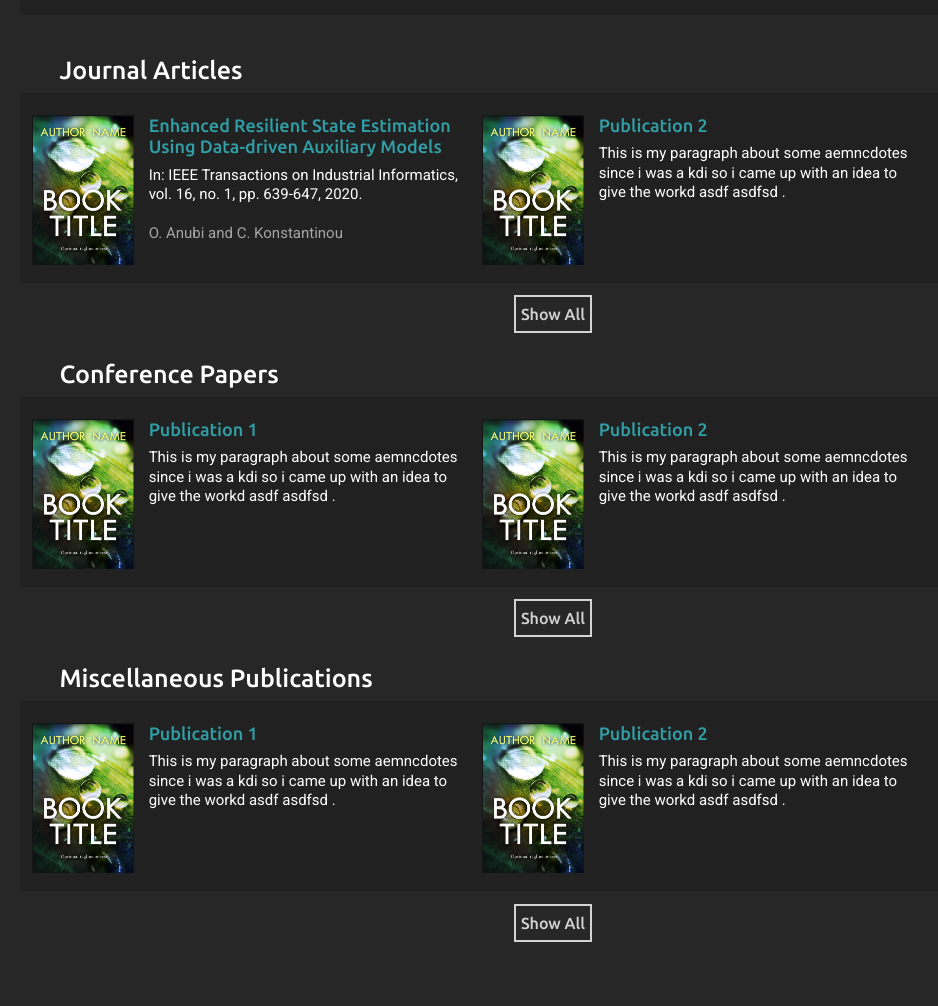
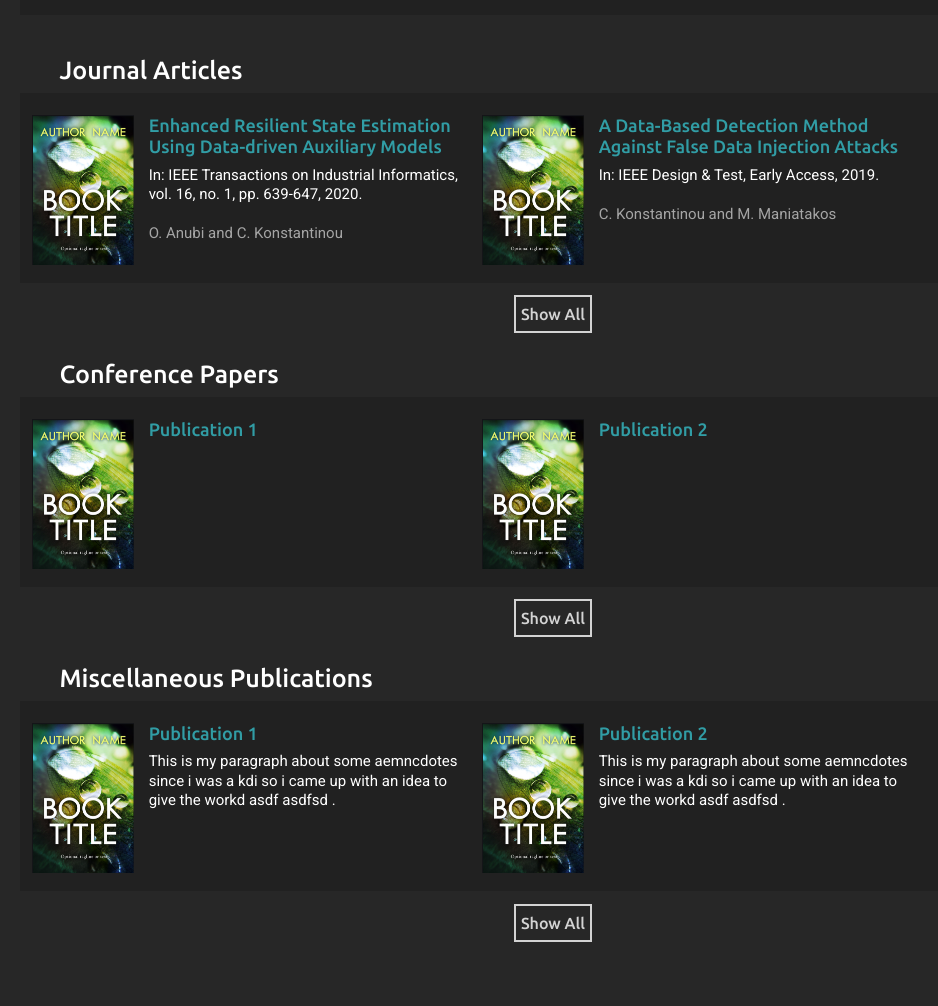
Before and after one commit to fsudssAI/fsudssAI.github.io, a plain HTML site: page publications.html in a window 1280 px wide. Shown: the part 858-1864 px from the top of the page, without its empty margins (87-1025 px from the left). Drawn offline with nearby package versions, Linux system fonts and the light colour scheme; some packages are replaced by stand-ins of ours; a script that the page names is missing.

Commit message:
Update publications.html

```diff
--- a/publications.html
+++ b/publications.html
@@ -151,40 +151,40 @@
                 <div class="publication-col col-xl-4 col-lg-4 col-md-4 col-sm-12">
                     <div class="publication-box">
                         <img src="./img/cover.PNG">
-                        <h5>Publication 2</h5>
-                        <p class="publication-desc">This is my paragraph about some aemncdotes since i was a kdi so i came up with an idea to give the workd asdf asdfsd .</p>
+                        <h5>A Data-Based Detection Method Against False Data Injection Attacks</h5>
+                        <p class="publication-desc">In: IEEE Design & Test, Early Access, 2019.</br></br><span>C. Konstantinou and M. Maniatakos</span></p>
                     </div>
                 </div>
 
                 <div class="publication-col col-xl-4 col-lg-4 col-md-6 col-sm-12">
                     <div class="publication-box">
                         <img src="./img/cover.PNG">
-                        <h5>Publication 3</h5>
-                        <p class="publication-desc">This is my paragraph about some aemncdotes since i was a kdi so i came up with an idea to give the workd asdf asdfsd .</p>
+                        <h5>Hardware-Layer Intelligence Collection for Smart Grid Embedded Systems</h5>
+                        <p class="publication-desc">In: Journal of Hardware and Systems Security, vol. 3, no. 2, pp. 132-146,, Springer, 2019.</br></br><span>C. Konstantinou and M. Maniatakos</span></p>
                     </div>
                 </div>
 
                 <div class="publication-col col-xl-4 col-lg-4 col-md-6 col-sm-12">
                     <div class="publication-box">
                         <img src="./img/cover.PNG">
-                        <h5>Publication 4</h5>
-                        <p class="publication-desc">This is my paragraph about some aemncdotes since i was a kdi so i came up with an idea to give the workd asdf asdfsd .</p>
+                        <h5>GPS Spoofing Effect on Phase Angle Monitoring and Control in an RTDS-based Hardware-In-The-Loop Environment</h5>
+                        <p class="publication-desc">In: IET Cyber-Physical Systems vol. 2, no. 4, pp. 180-187, IET, 2017.</br><span>C. Konstantinou, M. Sazos, A. Musleh, A. Keliris, A. Al-Durra, and M. Maniatakos</span></p>
                     </div>
                 </div>
 
                 <div class="publication-col col-xl-4 col-lg-4 col-md-6 col-sm-12">
                     <div class="publication-box">
                         <img src="./img/cover.PNG">
-                        <h5>Publication 5</h5>
-                        <p class="publication-desc">This is my paragraph about some aemncdotes since i was a kdi so i came up with an idea to give the workd asdf asdfsd .</p>
+                        <h5>Malicious Firmware Detection with Hardware Performance Counters</h5>
+                        <p class="publication-desc">In: IEEE Transactions on Multi-Scale Computing Systems, vol. 2, no. 3, pp. 160-173, 2016.</br></br><span>X. Wang, C. Konstantinou, M. Maniatakos, R. Karri, S. Lee, P. Robison, P. Stergiou, and S. Kim</span></p>
                     </div>
                 </div>
 
                 <div class="publication-col col-xl-4 col-lg-4 col-md-6 col-sm-12">
                     <div class="publication-box">
                         <img src="./img/cover.PNG">
-                        <h5>Publication 6</h5>
-                        <p class="publication-desc">This is my paragraph about some aemncdotes since i was a kdi so i came up with an idea to give the workd asdf asdfsd .</p>
+                        <h5>The Cybersecurity Landscape in Industrial Control Systems</h5>
+                        <p class="publication-desc">In: Proceedings of the IEEE, vol. 104, no. 5, pp. 1039-1057, 2016.</br></br><span>S. McLaughlin, C. Konstantinou, X. Wang, L. Davi, A. R. Sadeghi, M. Maniatakos, and R. Karri</span></p>
                     </div>
                 </div>
 
@@ -208,7 +208,7 @@
                     <div class="publication-box">
                         <img src="./img/cover.PNG">
                         <h5>Publication 1</h5>
-                        <p class="publication-desc">This is my paragraph about some aemncdotes since i was a kdi so i came up with an idea to give the workd asdf asdfsd .</p>
+                        <p class="publication-desc"></br></br><span></span></p>
                     </div>
                 </div>
 
@@ -216,7 +216,7 @@
                     <div class="publication-box">
                         <img src="./img/cover.PNG">
                         <h5>Publication 2</h5>
-                        <p class="publication-desc">This is my paragraph about some aemncdotes since i was a kdi so i came up with an idea to give the workd asdf asdfsd .</p>
+                        <p class="publication-desc"></br></br><span></span></p>
                     </div>
                 </div>
 
@@ -224,7 +224,7 @@
                     <div class="publication-box">
                         <img src="./img/cover.PNG">
                         <h5>Publication 3</h5>
-                        <p class="publication-desc">This is my paragraph about some aemncdotes since i was a kdi so i came up with an idea to give the workd asdf asdfsd .</p>
+                        <p class="publication-desc"></br></br><span></span></p>
                     </div>
                 </div>
 
@@ -232,7 +232,7 @@
                     <div class="publication-box">
                         <img src="./img/cover.PNG">
                         <h5>Publication 4</h5>
-                        <p class="publication-desc">This is my paragraph about some aemncdotes since i was a kdi so i came up with an idea to give the workd asdf asdfsd .</p>
+                        <p class="publication-desc"></br></br><span></span></p>
                     </div>
                 </div>
 
@@ -240,7 +240,7 @@
                     <div class="publication-box">
                         <img src="./img/cover.PNG">
                         <h5>Publication 5</h5>
-                        <p class="publication-desc">This is my paragraph about some aemncdotes since i was a kdi so i came up with an idea to give the workd asdf asdfsd .</p>
+                        <p class="publication-desc"></br></br><span></span></p>
                     </div>
                 </div>
 
@@ -248,7 +248,7 @@
                     <div class="publication-box">
                         <img src="./img/cover.PNG">
                         <h5>Publication 6</h5>
-                        <p class="publication-desc">This is my paragraph about some aemncdotes since i was a kdi so i came up with an idea to give the workd asdf asdfsd .</p>
+                        <p class="publication-desc"></br></br><span></span></p>
                     </div>
                 </div>
 
```
